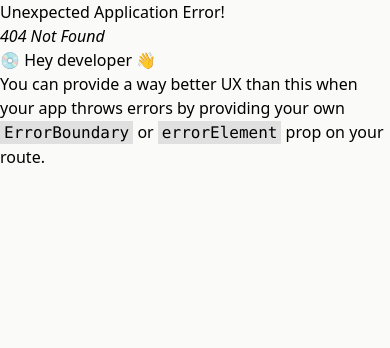
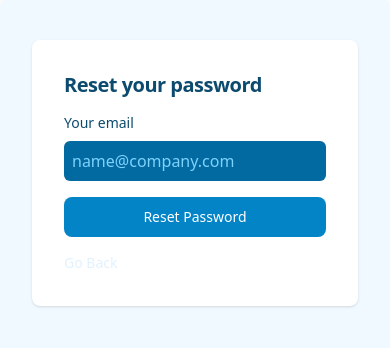
Before and after one commit to akinlope/projectmangermain, a React (Vite) app: page /reset in a window 390 px wide. Before the commit this address had no page. Shown: the top 348 px of the page. Built offline with nearby package versions, Linux system fonts and the light colour scheme.

Commit message:
mobile view almost done

```diff
--- a/src/App.jsx
+++ b/src/App.jsx
@@ -3,6 +3,7 @@ import { RouterProvider, createBrowserRouter } from 'react-router-dom'
 import { Toaster } from "react-hot-toast"
 import { Authentication } from './components/Authentication'
 import { MyApp } from './MyApp'
+import { ForgetPassword } from './components/ForgetPassword'
 
 export const App = () => {
 
@@ -17,6 +18,10 @@ export const App = () => {
     {
       path: "/mainpage",
       element: <MyApp />
+    },
+    {
+      path: "/reset",
+      element: <ForgetPassword />
     }
   ])
   return (
--- /dev/null
+++ b/src/components/ForgetPassword.jsx
@@ -0,0 +1,63 @@
+import React, { useState } from "react";
+// import { loginFunction } from "../helpers";
+import { useNavigate } from "react-router-dom";
+// import toast from "react-hot-toast";
+
+
+export const ForgetPassword = () => {
+  const [email, setEmail] = useState("");
+  const [loading, setLoading] = useState(false);
+  const navigate = useNavigate();
+
+
+  const resetPasswrord = () => {
+
+  }
+
+  return (
+    <section className="bg-sky-50 dark:bg-sky-600 rounded-md lg:p-5 md:p-5 sm:p-2 h-screen">
+      <div className="flex flex-col items-center justify-center px-6 py-8 mx-auto lg:py-0">
+        <div className="w-full bg-white rounded-lg shadow dark:border md:mt-0 sm:max-w-md xl:p-0 dark:bg-sky-500 dark:border-sky-700">
+          <div className="p-6 space-y-4 md:space-y-6 sm:p-8">
+            <h1 className="text-xl font-bold leading-tight tracking-tight text-sky-900 md:text-2xl dark:text-white">
+              Reset your password
+            </h1>
+            <div className="space-y-4 md:space-y-6">
+              <div>
+                <label
+                  htmlFor="email"
+                  className="block mb-2 text-sm font-medium text-sky-900 dark:text-white"
+                >
+                  Your email
+                </label>
+                <input
+                  onChange={(e) => {
+                    setEmail(e.target.value);
+                  }}
+                  type="email"
+                  name="email"
+                  id="email"
+                  className=" w-full p-2 rounded-md outline-none placeholder:text-sky-300 bg-sky-700 text-white font-medium "
+                  placeholder="name@company.com"
+                  required
+                />
+              </div>
+
+
+              <button
+                disabled={loading}
+                onClick={resetPasswrord}
+                className="w-full text-white bg-sky-600 hover:bg-sky-700 focus:ring-4 focus:outline-none focus:ring-sky-300 font-medium rounded-lg text-sm px-5 py-2.5 text-center dark:bg-sky-600 dark:hover:bg-sky-700 dark:focus:ring-sky-800"
+              >
+                Reset Password
+              </button>
+              <button className="text-sm font-light text-sky-100 dark:text-sky-100">
+                Go Back
+              </button>
+            </div>
+          </div>
+        </div>
+      </div>
+    </section>
+  );
+};
--- a/src/components/LoginForm.jsx
+++ b/src/components/LoginForm.jsx
@@ -95,7 +95,7 @@ export const LoginForm = ({ check }) => {
                   </div>
                 </div>
                 <a
-                  href="#"
+                  onClick={()=> {return navigate("/reset")}}
                   className="text-sm font-medium text-primary-600 hover:underline dark:text-primary-500"
                 >
                   Forgot password?
--- a/src/components/SideBar.jsx
+++ b/src/components/SideBar.jsx
@@ -19,7 +19,7 @@ export const SideBar = ({ openToAddProject, singleProject, open }) => {
 
 
   return (
-    <div className={`sm:block ${open && "sm:hidden"} flex flex-col lg:w-1/5 md:w-1/4 sm:w-1/4 lg:mt-10 md:mt-10 bg-sky-800 rounded-tr-xl `}>
+    <div className={`sm:block ${open && "sm:hidden"} flex flex-col lg:w-1/5 md:w-1/4 sm:w-1/2 sm:z-40 lg:mt-10 md:mt-10 bg-sky-800 rounded-tr-xl `}>
       <div className="flex flex-col flex-grow">
         <p className="lg:mx-5 md:mx-5 sm:mx-1  mt-4 font-bold text-white lg:text-2xl md:text-lg sm:text-base mb-10 break-words ">Welcome: <br/> {email}</p>
 
@@ -28,14 +28,14 @@ export const SideBar = ({ openToAddProject, singleProject, open }) => {
           <Button onClick={openToAddProject}>+Project</Button>
         </div>
         {projectTitle.length > 0 && (
-          <ul className="mt-10">
+          <ul className="lg:mt-5 md:mt-5 sm:mt-2">
             {projectTitle.map((item) => (
               <li
                 onClick={() => {
                   getSingleProject(item.id);
                   singleProject(item.id);
                 }}
-                className="my-3 p-1 bg-sky-500 rounded lg:mx-4 md:mx-4 sm:mx-1 break-words text-sky-100 font-base text-start hover:bg-sky-600 hover:text-sky-200 cursor-pointer"
+                className="my-3 p-1 bg-sky-500 rounded lg:mx-4 md:mx-4 sm:mx-2 break-words text-sky-100 font-base text-start hover:bg-sky-600 hover:text-sky-200 cursor-pointer"
                 key={item.id}
               >
                 <span className="lg:pl-4 md:pl-4 sm:pl-1 ">{item.title}</span>
@@ -46,7 +46,7 @@ export const SideBar = ({ openToAddProject, singleProject, open }) => {
       </div>
 
       {/* Sign-out button */}
-      <div className=" lg:ml-5 md:ml-5 sm:ml-1 mb-5 md:fixed lg:fixed bottom-0">
+      <div className=" lg:ml-5 md:ml-5 sm:ml-1 mb-5 md:fixed lg:fixed sm:fixed bottom-0">
         <button  onClick={()=>{handleSignOut; return navigate("/")}} className=" bg-red-600 hover:bg-red-900 lg:p-2 md:p-2 sm:p-1 rounded-md lg:px-4 md:px-4 text-white">SignOut</button>
       </div>
     </div>
--- a/src/helpers.js
+++ b/src/helpers.js
@@ -43,7 +43,6 @@ export const addProjectToFirebase = async (data) => {
         await setDoc(docRef, newData)
         return docRef.id;
     } catch (error) {
-
     }
 }
 
```
